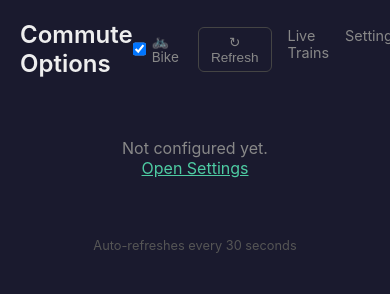
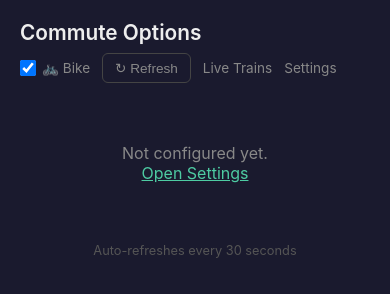
Before and after one commit to youngbinkim0/spoke-express, a website: page web/index.html in a window 390 px wide. Drawn offline with Linux system fonts and the light colour scheme.

Commit message:
fix mobile layout: settings redirect, lookup overflow, cramped header

```diff
--- a/web/index.html
+++ b/web/index.html
@@ -26,25 +26,31 @@
 
     header {
       display: flex;
+      flex-wrap: wrap;
       justify-content: space-between;
       align-items: center;
+      gap: 8px 16px;
       margin-bottom: 20px;
     }
 
     h1 {
-      font-size: 1.5rem;
+      font-size: 1.3rem;
       font-weight: 600;
+      white-space: nowrap;
     }
 
     .nav-links {
       display: flex;
-      gap: 16px;
+      align-items: center;
+      gap: 12px;
+      flex-wrap: wrap;
     }
 
     .nav-links a {
       color: #888;
       text-decoration: none;
-      font-size: 0.9rem;
+      font-size: 0.85rem;
+      white-space: nowrap;
     }
 
     .nav-links a:hover {
```
Also changed, not shown: web/settings.html (+6 -2 lines).
